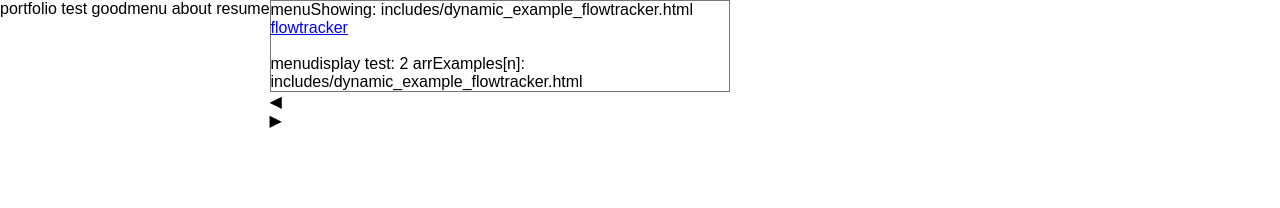
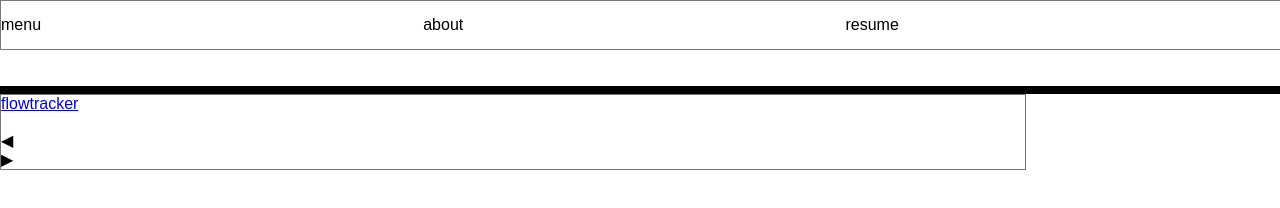
Before and after one commit to makingentropy/ecportfolio2017, a website: page public/index.html in a window 1280 px wide. Both pictures are taken after a click on the element "menu". Drawn offline with nearby package versions, Linux system fonts and the light colour scheme.

Commit message:
Styling, have a nav bar now due to flex-direction: column on body css

```diff
--- a/public/css/style.css
+++ b/public/css/style.css
@@ -1,8 +1,35 @@
 body{
   display: flex;
+  flex-direction: column;
 }
 #menu{
   width:80%;
-
+  border: 1px solid #777777;
+  -webkit-align-items: center;
+  align-items: center;
+}
+#navvy{
+  display: inline-flex;
+  -webkit-align-items: center;
+  align-items: center;
+  justify-content: space-evenly;
+  height:3em;
+  width:calc(100%);
   border: 1px solid #777777;
 }
+.center_h{
+  -webkit-align-items: center;
+  align-items: center;
+  align-content: center;
+}
+.flexBodyLevel{
+
+}
+.navItem{
+  flex-grow: 1;
+}
+.separator{
+  width:100%;
+  height:0.5em;
+  background-color: #000;
+}
--- a/public/includes/dynamic_bio.html
+++ b/public/includes/dynamic_bio.html
@@ -1,4 +1,4 @@
-<div ng-if="includes/dynamic_bio.html">
+<div ng-if="ctrl.displayIncludes=='includes/dynamic_bio.html'">
 
   <p>Virtual Worlds and Web Developer whose creativity and meticulous attention to detail help me explore novel approaches to challenges while raising standards of quality. I value maintaining an industrious nature but support it with a laid back social attitude that helps preserve emotional resources for problem solving and conceptualization.</p>
 
--- a/public/includes/dynamic_menu.html
+++ b/public/includes/dynamic_menu.html
@@ -1,21 +1,13 @@
-<div ng-if="ctrl.displayIncludes='includes/dynamic_menu.html'">
-  <div ng-if="ctrl.displayIncludes=='includes/dynamic_menu.html'" id="menu">
-    <!-- <div ng-include="'includes/dynamic_example_game.html'"></div>
-    <div ng-include="'includes/dynamic_example_seedtrader.html'"></div>
-    <div ng-include="'includes/dynamic_example_choicevip.html'"></div>
-    <div ng-include="'includes/dynamic_example_elderHelper.html'"></div>
-    <div ng-include="'includes/dynamic_example_flowtracker.html'"></div> -->
-    menuShowing: {{ctrl.menuShowing}}<br>
-    <div ng-include src="ctrl.menuShowing"></div><br>
-    menudisplay test: {{ctrl.menuDisplaysNum}}
-    arrExamples[n]: {{ctrl.arrExamples[ctrl.menuDisplaysNum]}}
+<div ng-if="ctrl.displayIncludes=='includes/dynamic_menu.html'" id="menu">
+  <!-- menuShowing: {{ctrl.menuShowing}}<br> -->
+  <div ng-include src="ctrl.menuShowing"></div><br>
+  <!-- menudisplay test: {{ctrl.menuDisplaysNum}}
+  arrExamples[n]: {{ctrl.arrExamples[ctrl.menuDisplaysNum]}} -->
 
-  </div>
   <div id="menuController">
     <!-- LEFT ARROW: -->
     <div><span ng-click="ctrl.menuSelection('L')">  &#9664;</span></div>
     <!-- RIGHT ARROW: -->
     <div><span ng-click="ctrl.menuSelection('R')">	&#9654;</span></div>
-
   </div>
 </div>
--- a/public/includes/dynamic_resume.html
+++ b/public/includes/dynamic_resume.html
@@ -1,4 +1,4 @@
-<div ng-if="includes/dynamic_resume.html">
+<div ng-if="ctrl.displayIncludes=='includes/dynamic_resume.html'">
 
   <iframe src="https://docs.google.com/document/d/e/2PACX-1vSoAuIOU1YiqZMuoT4mSyZ5NbCYCDXl2H58-yB_9yYCE49bsAs70Q5UrgYI2Id9KZpXtkcqQ-N90aNr/pub?embedded=true"></iframe>
 
--- a/public/includes/nav.html
+++ b/public/includes/nav.html
@@ -1,3 +1,4 @@
-<span ng-click="ctrl.displayIncludes='includes/dynamic_menu.html'">menu </span>
-<span ng-click="ctrl.MenuSelection=''">about</span>
-<span ng-click="ctrl.MenuSelection=''">resume</span>
+<div class="navItem"><span ng-click="ctrl.displayIncludes='includes/dynamic_menu.html'">menu </span></div>
+<div class="navItem"><span ng-click="ctrl.displayIncludes='includes/dynamic_bio.html'">about</span></div>
+<div class="navItem"><span ng-click="ctrl.displayIncludes='includes/dynamic_resume.html'">resume</span></div>
+<br>
--- a/public/index.html
+++ b/public/index.html
@@ -9,10 +9,12 @@
     <link rel="stylesheet" href="/css/style.css">
   </head>
   <body ng-controller="appjsController as ctrl">
-    {{ctrl.test}}
-    <div ng-include="'includes/nav.html'"></div>
-    <div ng-include="'includes/dynamic_menu.html'"></div>
-    <div ng-include="'includes/dynamic_bio.html'"></div>
-    <div ng-include="'includes/dynamic_resume.html'"></div>
+    <!-- {{ctrl.test}} -->
+    <div class="flexBodyLevel" ng-include="'includes/nav.html'" id="navvy"></div><br><br>
+    <div class="separator"></div>
+    <div class="flexBodyLevel center_h" ng-include="'includes/dynamic_menu.html'"></div>
+    <div class="flexBodyLevel" ng-include="'includes/dynamic_bio.html'"></div>
+    <div class="flexBodyLevel" ng-include="'includes/dynamic_resume.html'"></div>
+    <div class="flexBodyLevel" ng-include="'includes/footer.html'"></div>
   </body>
 </html>
```
